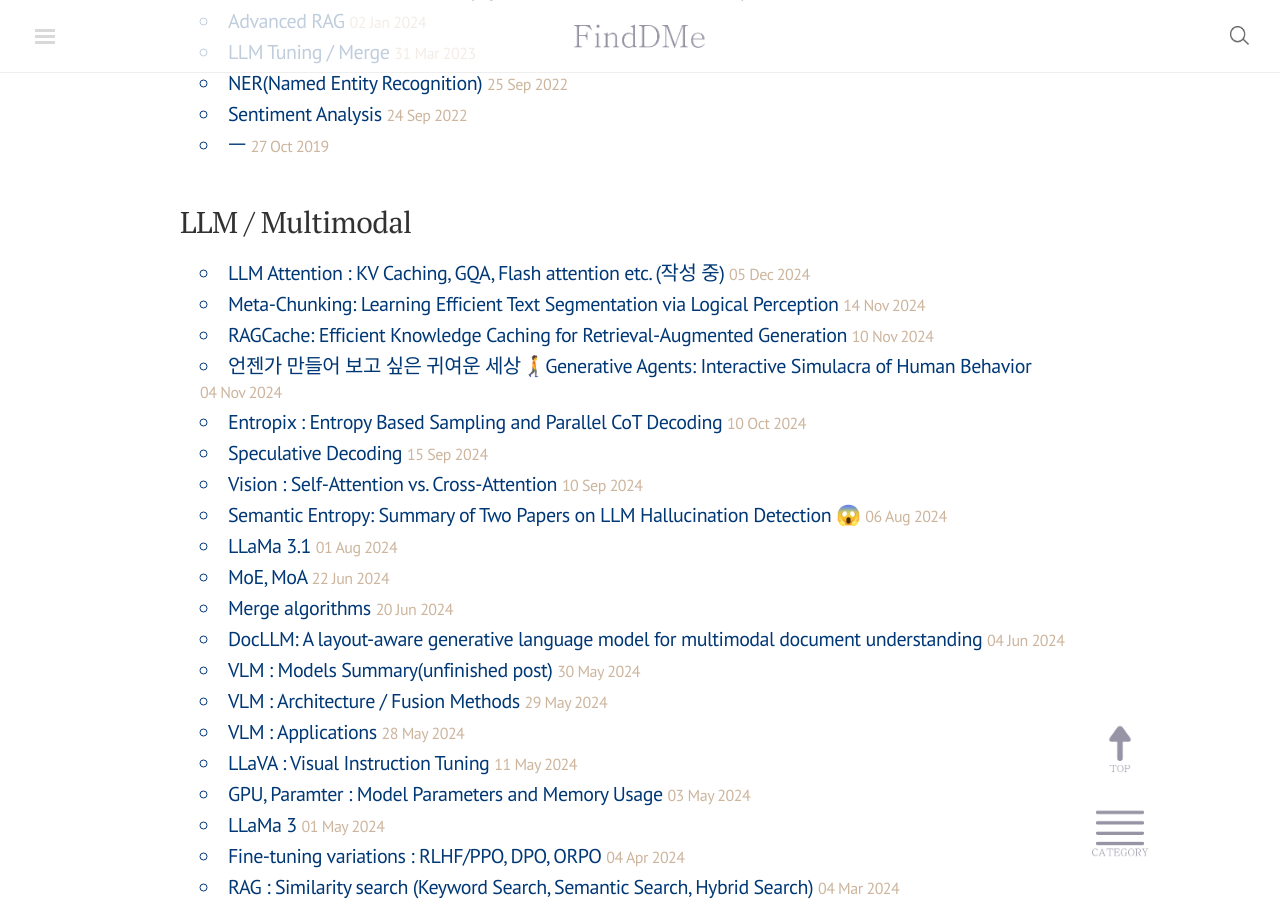
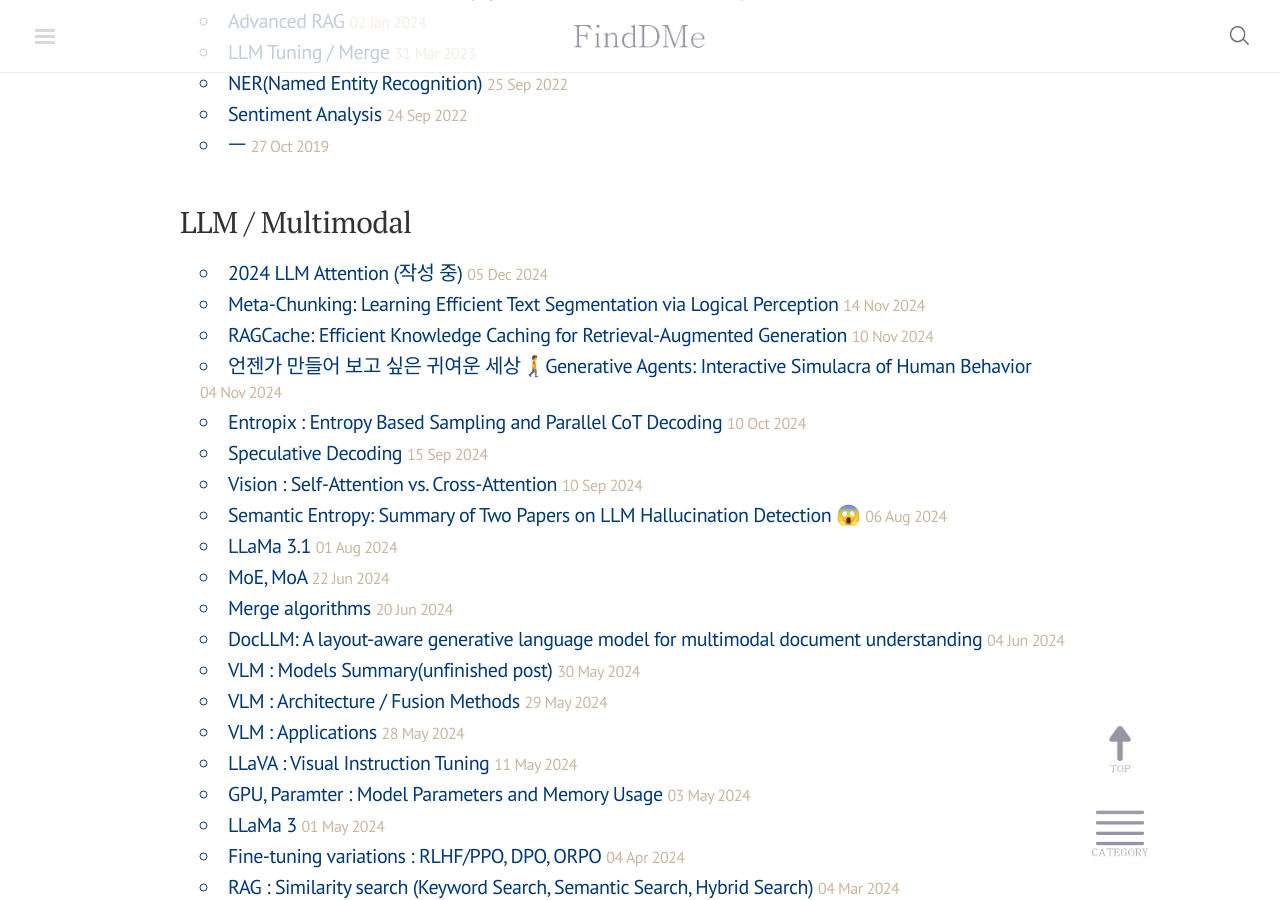
Before and after one commit to finddme/finddme.github.io, a Jekyll site: the page built from index.html, in a window 1280 px wide and 900 px high, scrolled down 1014 px. Built offline with Jekyll 4.4.1, drawn with Linux system fonts in a browser that asks for light colours; nearby versions of some CDN libraries; comment, search, counter and statistics services are not loaded.

Commit message:
Update 2024-12-05-llm_attention.md

```diff
--- a/_posts/2024-12-05-llm_attention.md
+++ b/_posts/2024-12-05-llm_attention.md
@@ -1,5 +1,5 @@
 ---
-title: "LLM Attention : KV Caching, GQA, Flash attention etc. (작성 중)"
+title: "2024 LLM Attention (작성 중)"
 category: LLM / Multimodal
 tag: Multimodal
 ---
```
